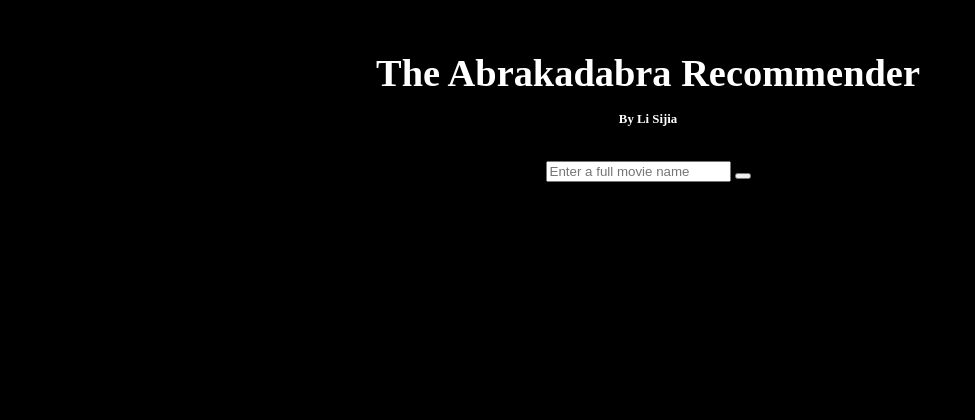
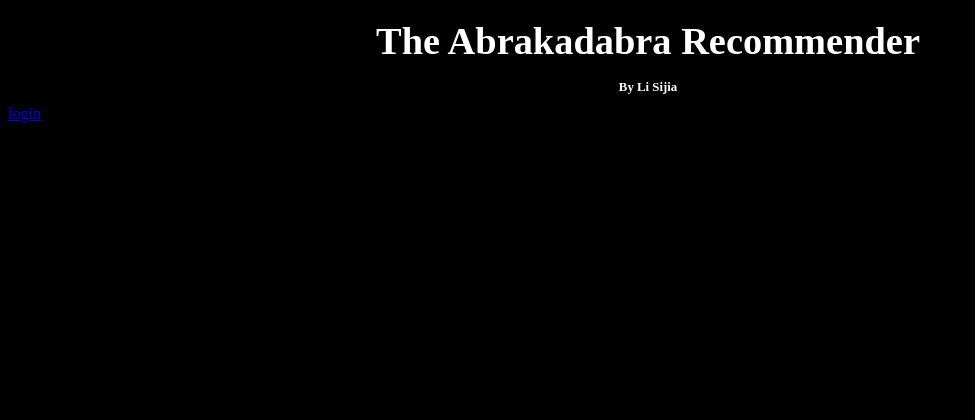
Before and after one commit to Jodieadver/movie_recommend, a Django app: page / in a window 1280 px wide. Shown: the top 420 px of the page, without its empty margins (0-975 px from the left). Before the commit the page ends 182 px from the top, so only its background shows below. Run offline with Django 3.2, Linux system fonts and the light colour scheme.

Commit message:
学了页面跳转

```diff
--- a/movie_web/urls.py
+++ b/movie_web/urls.py
@@ -20,4 +20,5 @@ from . import views
 urlpatterns = [
     path('admin/', admin.site.urls),
     path('', views.home),
+    path('login', views.login, name='login'),
 ]
--- a/movie_web/views.py
+++ b/movie_web/views.py
@@ -4,3 +4,6 @@ from django.shortcuts import render
 
 def home(request):
     return render(request,'home.html')
+
+def login(request):
+    return render(request,'login.html')
--- a/templates/home.html
+++ b/templates/home.html
@@ -10,23 +10,12 @@
     </head>
 
   <body>
-    # header的相关配置    标题
+     <!-- header的相关配置    标题 -->
       <header>
         <h1>The Abrakadabra Recommender</h1>
          <h3>By Li Sijia</h3>
       </header>
-
-#center相关配置     搜索栏
-<center><div class="wrap" >
-   <div>
-   <form class="search"   method="POST">
-       <input type="text" placeholder="Enter a full movie name">
-
-       <button class="searchButton" type="submit"  value="Submit">
-       </button>
-   </form>
-    <br>
- </div></center>
+<a href="{% url 'login' %}">login</a>
 
 
   </body>
```
Also changed, not shown: templates/login.html (added, +10 -0 lines).
